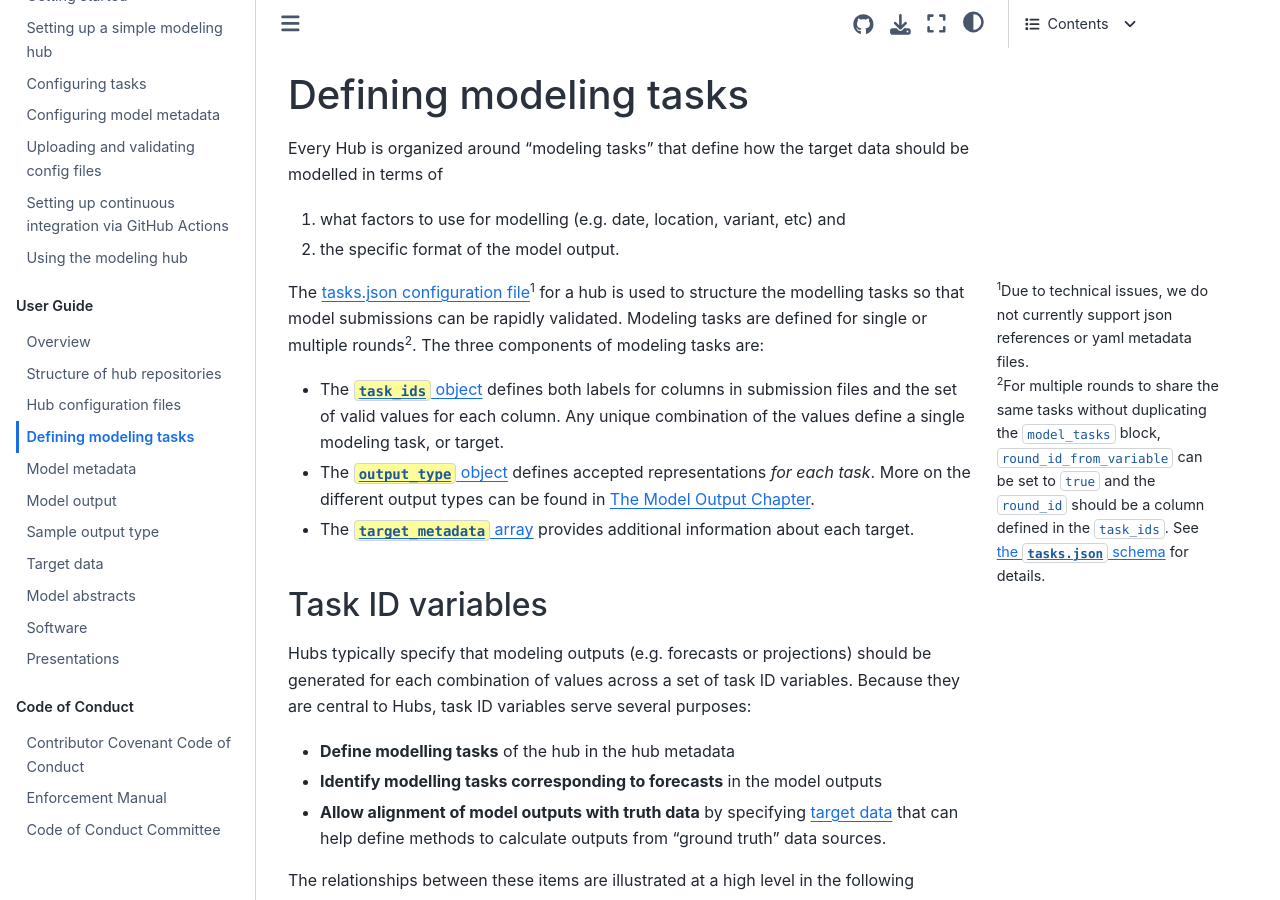
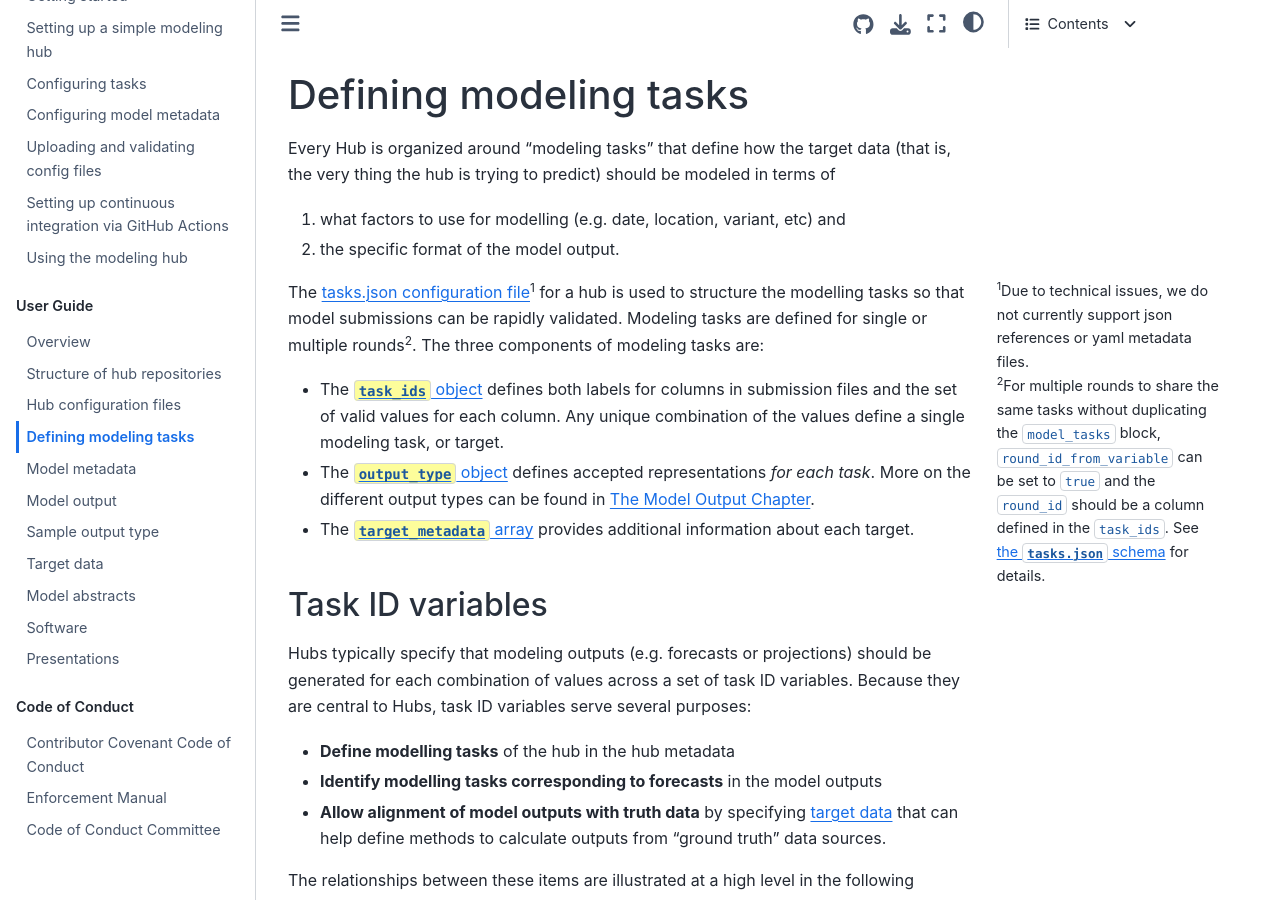
Before and after one commit to hubverse-org/hubDocs, a Sphinx documentation site: the page built from docs/source/user-guide/tasks.md, in a window 1280 px wide and 900 px high. Built offline with Sphinx 7.4.7 and the Sphinx Book theme 1.1.4, drawn with Linux system fonts in a browser that asks for light colours; comment, search, counter and statistics services are not loaded.

Commit message:
Update docs/source/user-guide/tasks.md

```diff
--- a/docs/source/user-guide/tasks.md
+++ b/docs/source/user-guide/tasks.md
@@ -1,6 +1,6 @@
 # Defining modeling tasks
 
-Every Hub is organized around "modeling tasks" that define how the target data should be modelled in terms of
+Every Hub is organized around "modeling tasks" that define how the target data (that is, the very thing the hub is trying to predict) should be modeled in terms of
 
 1. what factors to use for modelling (e.g. date, location, variant, etc) and
 2. the specific format of the model output.
```
